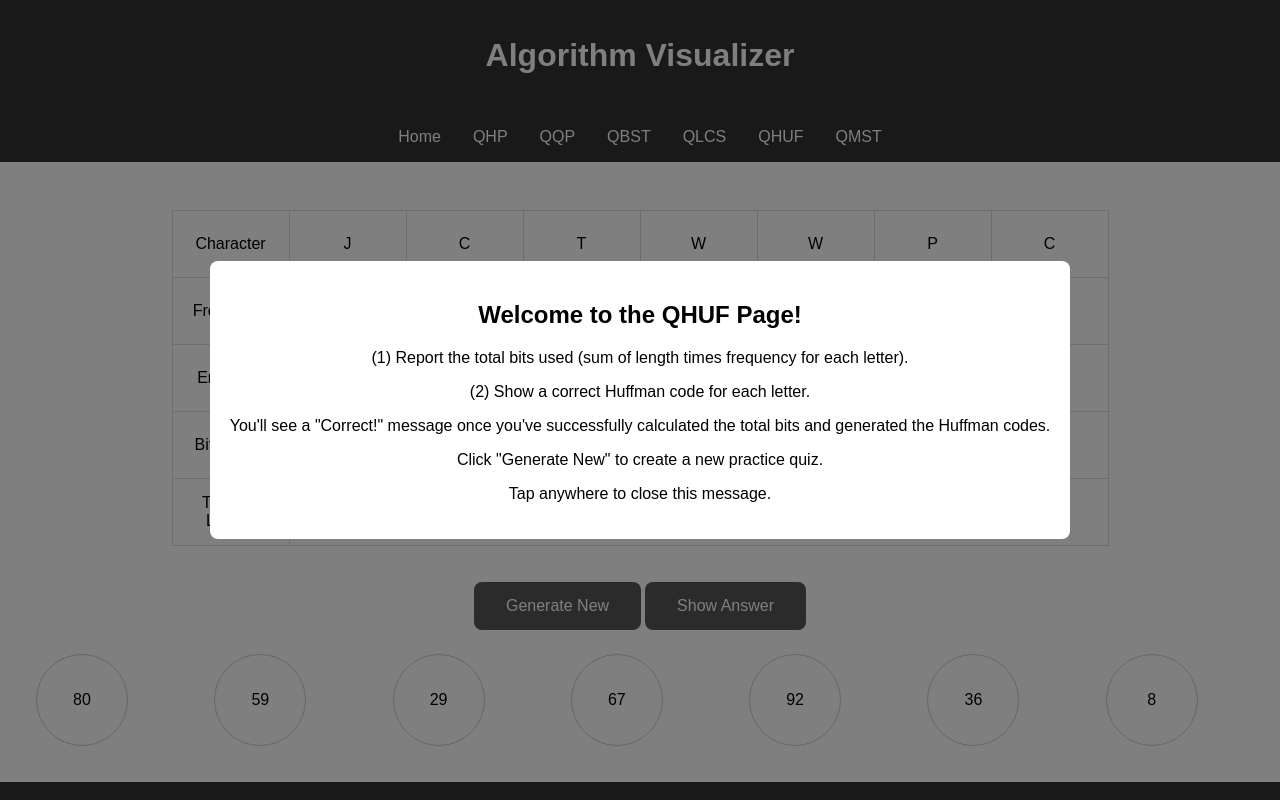
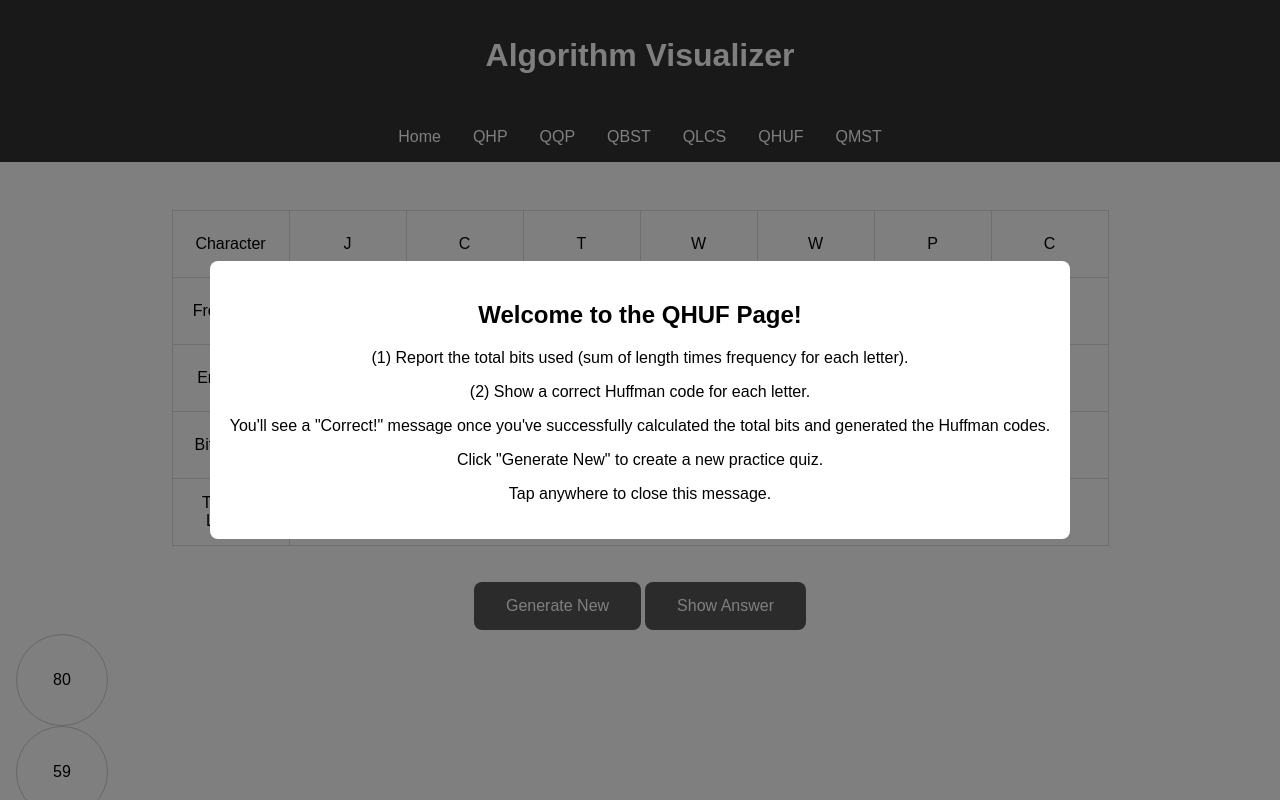
Before and after one commit to DanielH987/algorithm-visualizer, a React (Create React App) app: page /qhuf in a window 1280 px wide. Shown: the top 800 px of the page. Built offline with nearby package versions, Linux system fonts and the light colour scheme.

Commit message:
refactor: Update HuffmanTree.css to improve layout and styling

```diff
--- a/src/components/Huffman/HuffmanTree.css
+++ b/src/components/Huffman/HuffmanTree.css
@@ -1,22 +1,16 @@
 .huffman-tree {
-    display: table;
     width: 100%;
+    border-collapse: collapse;
     table-layout: fixed;
     text-align: center;
 }
 
-.huffman-tree-row {
-    display: table-row;
-}
-
-.huffman-tree-cell {
-    display: table-cell;
-    vertical-align: middle;
+.huffman-tree td {
     padding: 10px;
 }
 
 .node {
-    margin: 10px;
+    margin: 0;
     padding: 20px;
     border: 1px solid #ccc;
     text-align: center;
```
